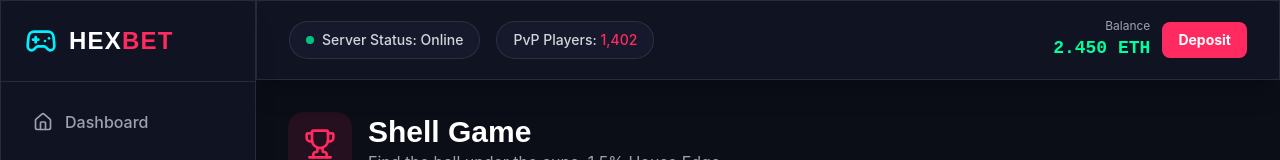
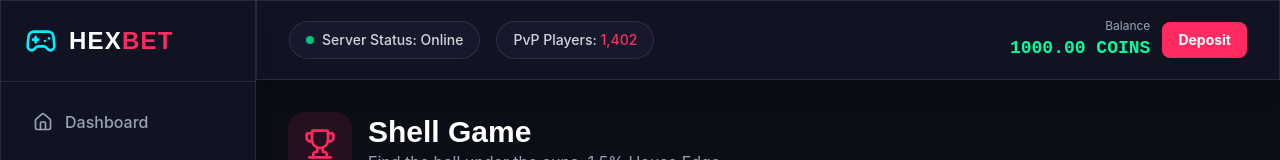
Before and after one commit to DM7OFF/Hexbet, a React (Vite) app in the folder frontend/: page /casino/shells in a window 1280 px wide. Shown: the top 160 px of the page. Built offline with nearby package versions, Linux system fonts and the light colour scheme; no server answers.

Commit message:
feat(balance): implement global balance management and bet capping

```diff
--- a/frontend/src/App.tsx
+++ b/frontend/src/App.tsx
@@ -1,4 +1,5 @@
 import { BrowserRouter as Router, Routes, Route, Link, useLocation, Navigate } from 'react-router-dom';
+import { BalanceProvider, useBalance } from './context/BalanceContext.tsx';
 import { Gamepad2, Trophy, Wallet, User, Home, Dice5, History } from 'lucide-react';
 import { io } from 'socket.io-client';
 import type { Session } from '@supabase/supabase-js';
@@ -79,6 +80,8 @@ function Sidebar({ session, onLogout }: { session: Session; onLogout: () => void
 }
 
 function Topbar() {
+  const { balance } = useBalance();
+
   return (
     <header className="h-20 ml-64 flex items-center justify-between px-8 border-b border-white/10 glass-panel sticky top-0 z-40">
       <div className="flex items-center gap-4">
@@ -94,7 +97,7 @@ function Topbar() {
         <div className="flex items-center gap-3">
           <div className="text-right">
             <div className="text-xs text-gray-400">Balance</div>
-            <div className="text-lg font-mono font-bold text-success">2.450 ETH</div>
+            <div className="text-lg font-mono font-bold text-success">{balance.toFixed(2)} COINS</div>
           </div>
           <button className="btn-primary py-2 px-4 text-sm">Deposit</button>
         </div>
@@ -137,9 +140,11 @@ function App() {
   } as any;
 
   return (
-    <Router>
-      <AppLayout session={mockSession} onLogout={() => alert("L'authentification est temporairement désactivée")} />
-    </Router>
+    <BalanceProvider>
+      <Router>
+        <AppLayout session={mockSession} onLogout={() => alert("L'authentification est temporairement désactivée")} />
+      </Router>
+    </BalanceProvider>
   );
 }
 
--- /dev/null
+++ b/frontend/src/context/BalanceContext.tsx
@@ -0,0 +1,32 @@
+import React, { createContext, useContext, useState } from 'react';
+
+interface BalanceContextType {
+  balance: number;
+  updateBalance: (amount: number) => void;
+  isLoading: boolean;
+}
+
+const BalanceContext = createContext<BalanceContextType | undefined>(undefined);
+
+export function BalanceProvider({ children }: { children: React.ReactNode }) {
+  const [balance, setBalance] = useState<number>(1000); // Initial balance for demo
+  const [isLoading] = useState(false);
+
+  const updateBalance = (amount: number) => {
+    setBalance(prev => prev + amount);
+  };
+
+  return (
+    <BalanceContext.Provider value={{ balance, updateBalance, isLoading }}>
+      {children}
+    </BalanceContext.Provider>
+  );
+}
+
+export function useBalance() {
+  const context = useContext(BalanceContext);
+  if (context === undefined) {
+    throw new Error('useBalance must be used within a BalanceProvider');
+  }
+  return context;
+}
--- a/frontend/src/pages/CasinoDice.tsx
+++ b/frontend/src/pages/CasinoDice.tsx
@@ -2,8 +2,19 @@ import { useState, useEffect } from 'react';
 import { Dice5, Trophy, RefreshCw, BarChart2, Play, Square, Zap } from 'lucide-react';
 import { AreaChart, Area, XAxis, YAxis, Tooltip, ResponsiveContainer } from 'recharts';
 
+import { useBalance } from '../context/BalanceContext.tsx';
+
 export default function CasinoDice() {
+  const { balance, updateBalance } = useBalance();
   const [betAmount, setBetAmount] = useState<number>(10);
+
+  // Auto-adjust bet amount if it exceeds balance
+  useEffect(() => {
+    if (betAmount > balance) {
+      setBetAmount(Math.max(0, balance));
+    }
+  }, [balance, betAmount]);
+
   const [winChance, setWinChance] = useState<number>(50);
   const [rolling, setRolling] = useState(false);
   const [lastRoll, setLastRoll] = useState<{ result: number; won: boolean; profit: number } | null>(null);
@@ -57,16 +68,21 @@ export default function CasinoDice() {
   const rollUnder = winChance;
 
   const handleRoll = () => {
-    if (betAmount <= 0) return;
+    if (betAmount <= 0 || betAmount > balance) return;
 
     setRolling(true);
     setLastRoll(null);
+    updateBalance(-betAmount); // Deduct stake
 
     // Simulate network delay and RNG
     setTimeout(() => {
       const result = parseFloat((Math.random() * 100).toFixed(2));
       const won = result < rollUnder;
       const profit = won ? actualProfit : -betAmount;
+
+      if (won) {
+        updateBalance(betAmount + actualProfit); // Return stake + profit
+      }
 
       setLastRoll({
         result,
--- a/frontend/src/pages/CasinoPlinko.tsx
+++ b/frontend/src/pages/CasinoPlinko.tsx
@@ -30,8 +30,19 @@ interface Ball {
   multiplier: number;
 }
 
+import { useBalance } from '../context/BalanceContext.tsx';
+
 export default function CasinoPlinko() {
+  const { balance, updateBalance } = useBalance();
   const [betAmount, setBetAmount] = useState<number>(10);
+
+  // Auto-adjust bet amount if it exceeds balance
+  useEffect(() => {
+    if (betAmount > balance) {
+      setBetAmount(Math.max(0, balance));
+    }
+  }, [balance, betAmount]);
+
   const [rows, setRows] = useState<number>(8);
   const [risk, setRisk] = useState<'low' | 'med' | 'high'>('med');
   const [balls, setBalls] = useState<Ball[]>([]);
@@ -47,9 +58,10 @@ export default function CasinoPlinko() {
   const multipliers = MULTIPLIERS[rows][risk];
 
   const handleDrop = () => {
-    if (betAmount <= 0) return;
+    if (betAmount <= 0 || betAmount > balance) return;
 
     const ballId = Math.random().toString(36).substr(2, 9);
+    updateBalance(-betAmount); // Deduct stake
 
     // Generate Path
     let currentIndex = 0;
@@ -86,6 +98,8 @@ export default function CasinoPlinko() {
 
     // Update stats after animation
     setTimeout(() => {
+      updateBalance(actualPayout); // Add payout to global balance
+
       setStats(prev => ({
         wins: prev.wins + (multiplier > 1 ? 1 : 0),
         losses: prev.losses + (multiplier <= 1 ? 1 : 0),
--- a/frontend/src/pages/CasinoShells.tsx
+++ b/frontend/src/pages/CasinoShells.tsx
@@ -3,8 +3,19 @@ import { Trophy, BarChart2, RefreshCw, Zap } from 'lucide-react';
 import { AreaChart, Area, XAxis, YAxis, ResponsiveContainer } from 'recharts';
 import { motion, AnimatePresence } from 'framer-motion';
 
+import { useBalance } from '../context/BalanceContext.tsx';
+
 export default function CasinoShells() {
+  const { balance, updateBalance } = useBalance();
   const [betAmount, setBetAmount] = useState<number>(10);
+
+  // Auto-adjust bet amount if it exceeds balance
+  useEffect(() => {
+    if (betAmount > balance) {
+      setBetAmount(Math.max(0, balance));
+    }
+  }, [balance, betAmount]);
+
   const [cupsCount, setCupsCount] = useState<number>(3);
   const [gameState, setGameState] = useState<'idle' | 'shuffling' | 'picking' | 'revealing'>('idle');
   const [winningIndex, setWinningIndex] = useState<number | null>(null);
@@ -81,10 +92,11 @@ export default function CasinoShells() {
   const potentialProfit = Math.min(betAmount * multiplier - betAmount, MAX_GAIN);
 
   const startShuffle = () => {
-    if (betAmount <= 0) return;
+    if (betAmount <= 0 || betAmount > balance) return;
     setGameState('shuffling');
     setWinningIndex(null);
     setSelectedIndex(null);
+    updateBalance(-betAmount); // Deduct stake
 
     // Shuffle logic with extra randomization to ensure no bias
     setTimeout(() => {
@@ -113,6 +125,10 @@ export default function CasinoShells() {
     const profit = won ? potentialProfit : -betAmount;
 
     setTimeout(() => {
+      if (won) {
+        updateBalance(betAmount + potentialProfit); // Return stake + profit
+      }
+
       setStats(prev => ({
         wins: prev.wins + (won ? 1 : 0),
         losses: prev.losses + (won ? 0 : 1),
```
